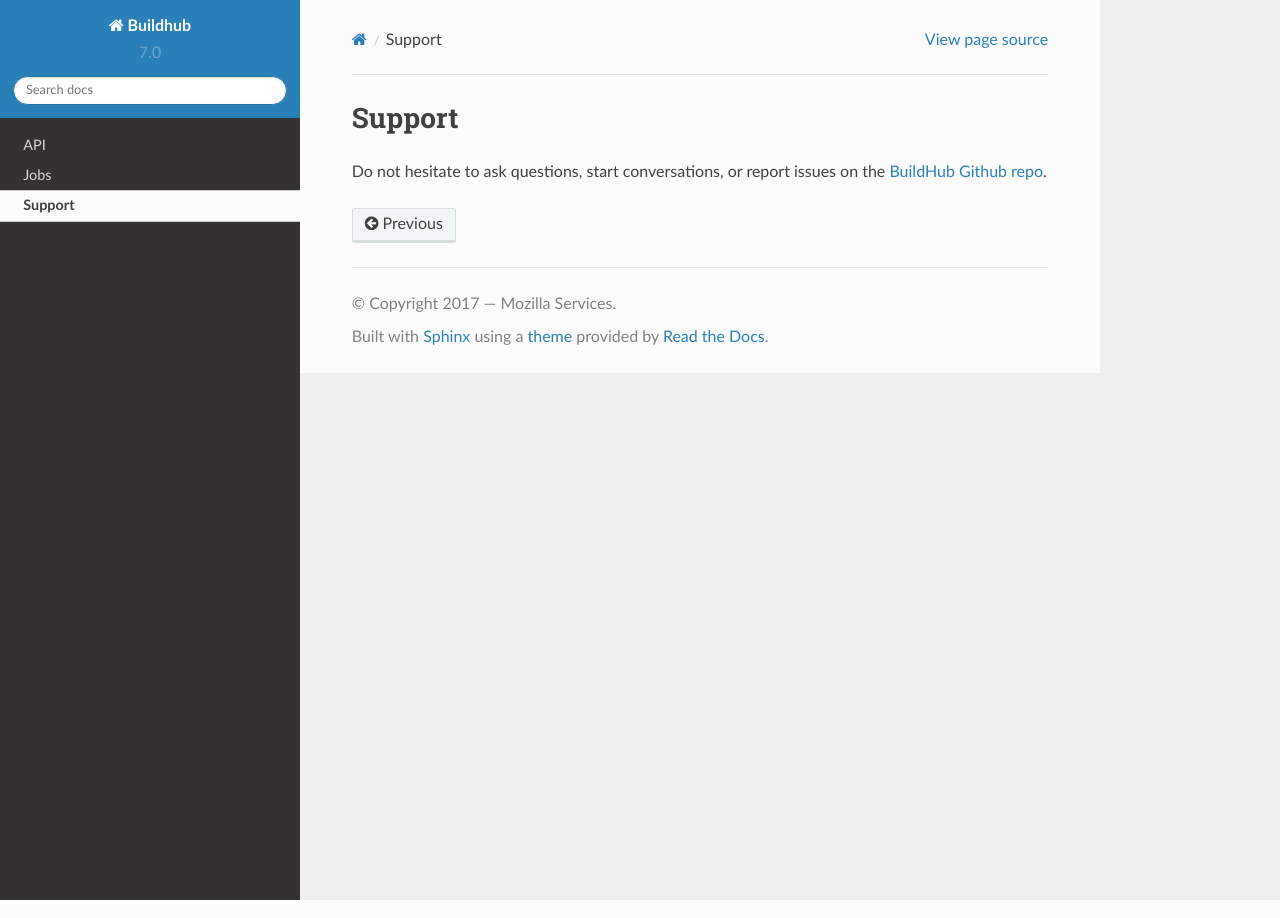
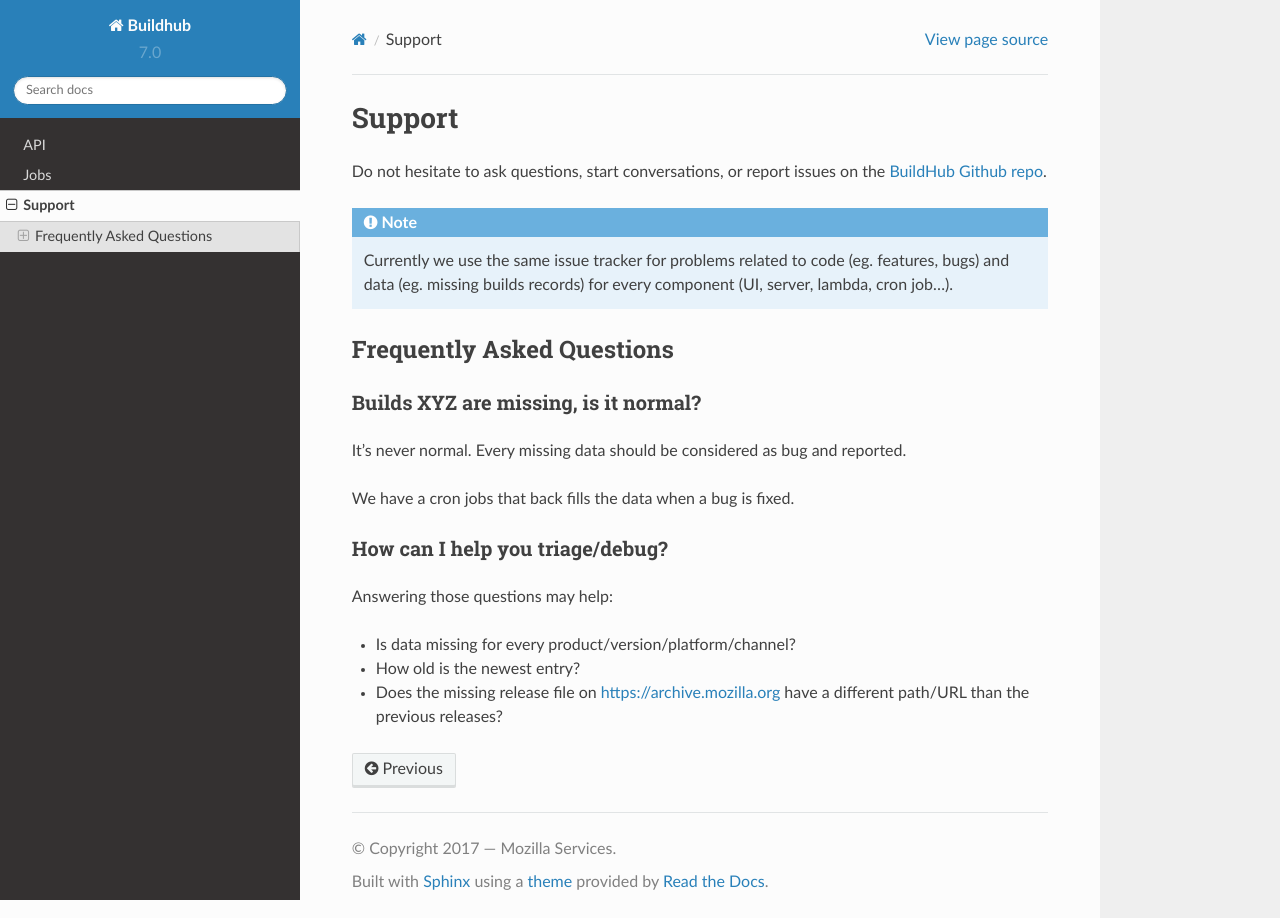
Before and after one commit to mozilla-services/buildhub, a Sphinx documentation site: the page built from docs/support.rst, in a window 1280 px wide. Built offline with Sphinx 7.4.7 and the Read the Docs theme 2.0.0, drawn with Linux system fonts in a browser that asks for light colours.

Commit message:
Add more info in docs

```diff
--- a/docs/index.rst
+++ b/docs/index.rst
@@ -32,6 +32,12 @@
 
 `More information in the Elasticsearch documentation <https://www.elastic.co/guide/en/elasticsearch/reference/current/search.html>`_
 
+Data License
+------------
+
+Since the information published on *Buildhub* is compiled from publicly available sources, the data is published in the `Public Domain <https://en.wikipedia.org/wiki/Public-domain_software>`_.
+
+
 Table of contents
 =================
 
--- a/docs/support.rst
+++ b/docs/support.rst
@@ -4,3 +4,28 @@
 #######
 
 Do not hesitate to ask questions, start conversations, or report issues on the `BuildHub Github repo <https://github.com/mozilla-services/buildhub/>`_.
+
+.. note::
+
+    Currently we use the same issue tracker for problems related to code (eg. features, bugs) and data (eg. missing builds records) for every component (UI, server, lambda, cron job...).
+
+
+Frequently Asked Questions
+==========================
+
+Builds XYZ are missing, is it normal?
+-------------------------------------
+
+It's never normal. Every missing data should be considered as bug and reported.
+
+We have a cron jobs that back fills the data when a bug is fixed.
+
+
+How can I help you triage/debug?
+--------------------------------
+
+Answering those questions may help:
+
+- Is data missing for every product/version/platform/channel?
+- How old is the newest entry?
+- Does the missing release file on https://archive.mozilla.org have a different path/URL than the previous releases?
```
